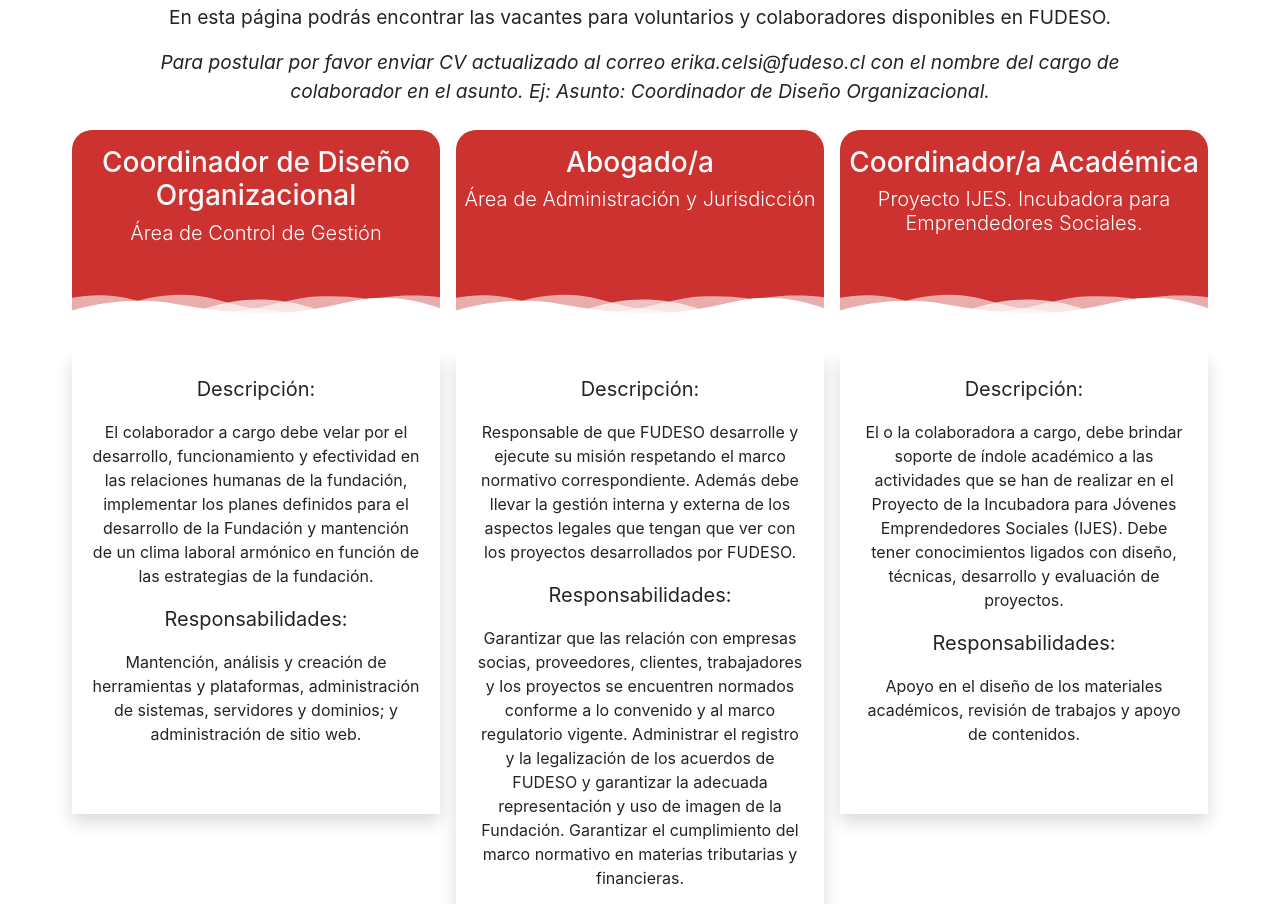
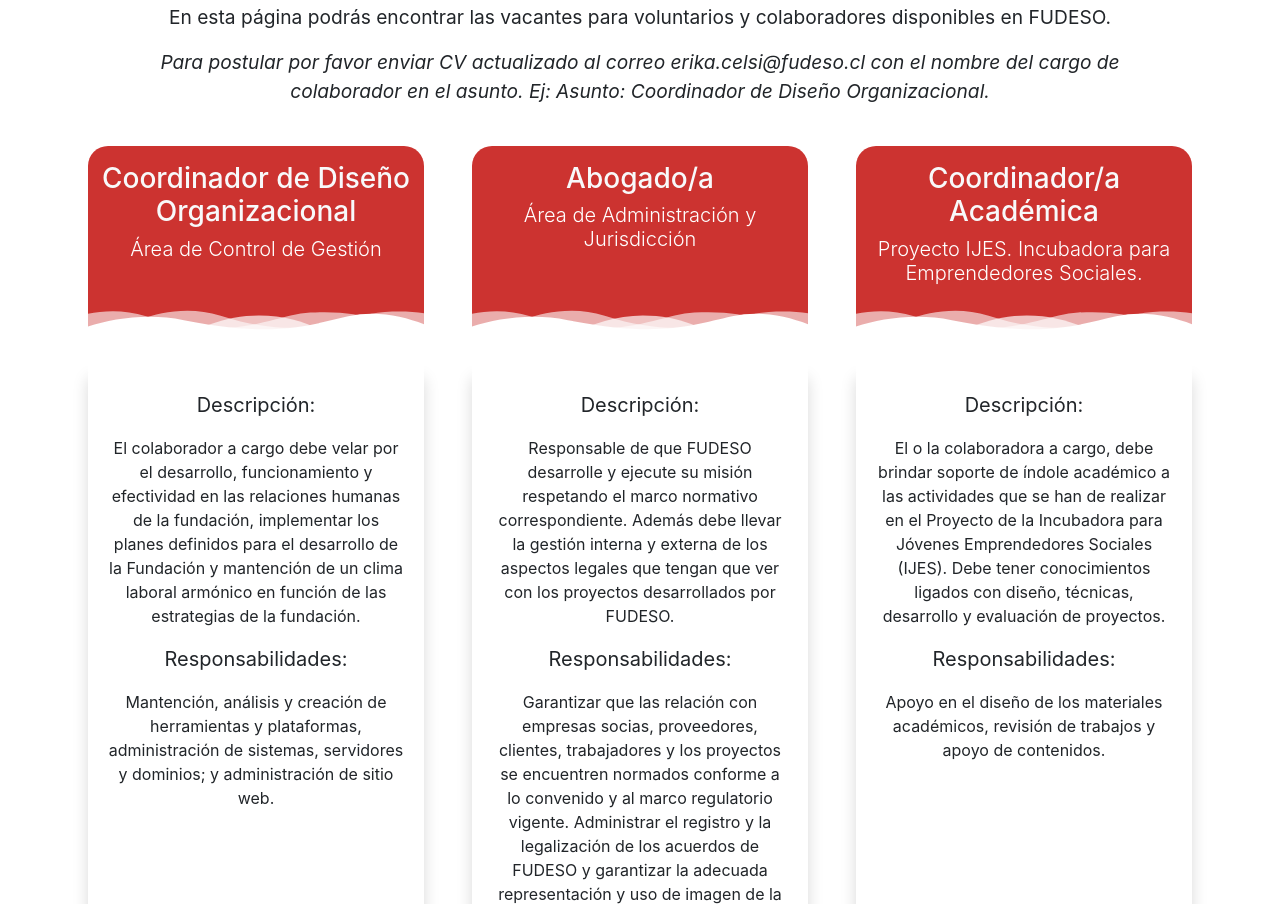
Before and after one commit to sorayasm/fudeso, a website: page src/volunteer.html in a window 1280 px wide. Shown: the part 319-1223 px from the top of the page. Drawn offline with nearby package versions, Linux system fonts and the light colour scheme.

Commit message:
volunteers

```diff
--- a/src/css/main.scss
+++ b/src/css/main.scss
@@ -367,9 +367,12 @@
 }
 
 /* Volunteer */
-.col-centered{
-  float: none;
-  margin: 0 auto;
+#volunteer-page .card {
+  border: none;
+}
+
+#volunteer-page .card-body {
+  border-radius: 4px;
 }
 
 .bg-gradient {
@@ -427,7 +430,7 @@
 }
 
 .job-card:hover {
-  transform: scale(1.05);
+  transform: scale(1.02);
 }
 
 .job-card:hover .deco-layer--1 {
--- a/src/volunteer.html
+++ b/src/volunteer.html
@@ -66,8 +66,8 @@
             </div>
         </nav>
         <!-- header -->
-        <section class="row titles text-center">
-            <div class="col-md-12 ">
+        <section id="volunteer-page" class="row titles text-center">
+            <div class="col-md-12">
                 <h2 class="display-4 text-center animated text-primary">Súmate a FUDESO como voluntario</h2>
                 <p class="lead">Oportunidades de Voluntariado</p>
                 <hr>
@@ -76,7 +76,8 @@
                 <p>En esta página podrás encontrar las vacantes para voluntarios y colaboradores disponibles en FUDESO.</p>
                 <p><i>Para postular por favor enviar CV actualizado al correo erika.celsi@fudeso.cl con el nombre del cargo de colaborador en el asunto. Ej: Asunto: Coordinador de Diseño Organizacional.</i></p>
             </div>
-            <div class="col-12 col-md-6 col-lg-4 job-card p-2 h-100">
+            <div class="col-12 col-md-6 col-lg-4 d-flex">
+                <div class="card job-card p-4 flex-fill">
                     <div class="pricing-divider ">
                         <h3 class="text-light">Coordinador de Diseño Organizacional</h3>
                         <h4 class="my-0 lead text-white mb-3">Área de Control de Gestión</h4>
@@ -97,7 +98,9 @@
                         </ul>
                     </div>
                 </div>
-            <div class="col-12 col-md-6 col-lg-4 job-card p-2 h-100">
+            </div>
+            <div class="col-12 col-md-6 col-lg-4 d-flex">
+                <div class="card job-card p-4 flex-fill">
                         <div class="pricing-divider">
                         <h3 class="text-light">Abogado/a</h3>
                         <h4 class="my-0 lead text-white mb-3"> Área de Administración y Jurisdicción</h4>
@@ -119,7 +122,9 @@
                         </ul>
                     </div>
                 </div>
-            <div class="col-12 col-md-6 col-lg-4 job-card p-2 h-100">
+            </div>
+            <div class="col-12 col-md-6 col-lg-4 d-flex">
+                <div class="card job-card p-4 flex-fill">
                     <div class="pricing-divider ">
                         <h3 class="text-light">Coordinador/a Académica</h3>
                         <h4 class="my-0 lead text-white mb-3">Proyecto IJES. Incubadora para Emprendedores Sociales.</h4>
@@ -140,7 +145,9 @@
                         </ul>
                     </div>
                 </div>
-            <div class="col-12 col-md-6 col-lg-4 job-card p-2 h-100">
+            </div>
+            <div class="col-12 col-md-6 col-lg-4 d-flex">
+                <div class="card job-card p-4 flex-fill">
                     <div class="pricing-divider ">
                         <h3 class="text-light">Encargado/a de Contenido Interno </h3>
                         <h4 class="my-0 lead text-white mb-3">Área de Comunicaciones</h4>
@@ -161,7 +168,9 @@
                         </ul>
                     </div>
                 </div>
-            <div class="col-12 col-md-6 col-lg-4 job-card p-2 h-100">
+            </div>
+            <div class="col-12 col-md-6 col-lg-4 d-flex">
+                <div class="card job-card p-4 flex-fill">
                     <div class="pricing-divider ">
                         <h3 class="text-light">Encargado/a Multimedia</h3>
                         <h4 class="my-0 lead text-white mb-3">Área de Comunicaciones</h4>
@@ -181,6 +190,7 @@
                         <li class="lead"><b>Responsabilidades:</b></li>
                         <li>Este profesional debe desarrollar ideas y estrategias dinámicas para la presentación de información; y tener conocimiento de las herramientas tecnológicas y softwares relacionados con su actividad.</li>
                         </ul>
+                    </div>
                 </div>
             </div>
         </section>
```
Also changed, not shown: src/css/main.css, 1 other file. Lines whose indentation alone changed are shown as unchanged.
